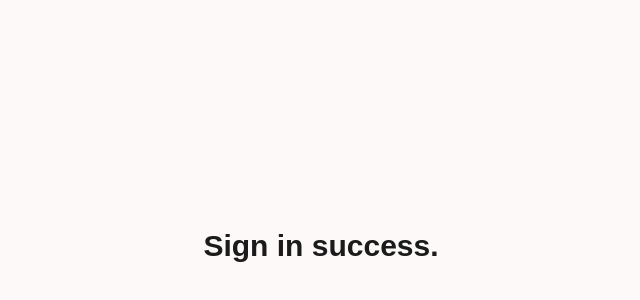
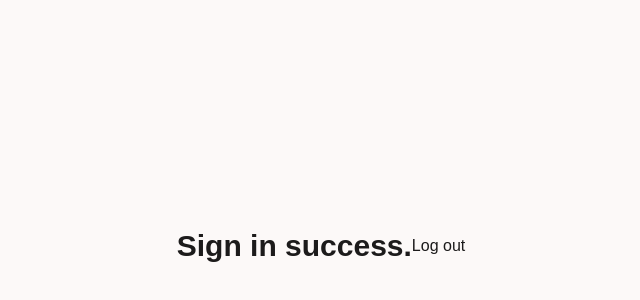
Before and after one commit to JustinLTH3/diary-app, a Next.js app: page /calendar in a window 1280 px wide. Shown: the part 154-454 px from the top of the page, without its empty margins (319-959 px from the left). Built offline with nearby package versions, Linux system fonts and the light colour scheme.

Commit message:
Add logout btn for testing

```diff
--- a/app/(app)/calendar/page.tsx
+++ b/app/(app)/calendar/page.tsx
@@ -1,7 +1,10 @@
+import { LogoutButton } from "@/components/auth/logout-button";
+
 export default function CalendarPage() {
   return (
     <main className="flex min-h-screen items-center justify-center bg-signup-background px-6 text-signup-text">
       <h1 className="text-3xl font-semibold">Sign in success.</h1>
+      <LogoutButton />
     </main>
   );
 }
--- /dev/null
+++ b/components/auth/logout-button.tsx
@@ -0,0 +1,11 @@
+"use client";
+
+import { signOut } from "next-auth/react";
+
+export function LogoutButton() {
+  return (
+    <button type="button" onClick={() => signOut({ callbackUrl: "/signin" })}>
+      Log out
+    </button>
+  );
+}
```
Also changed, not shown: 1 other file (tests, documents, lock files or other folders).
